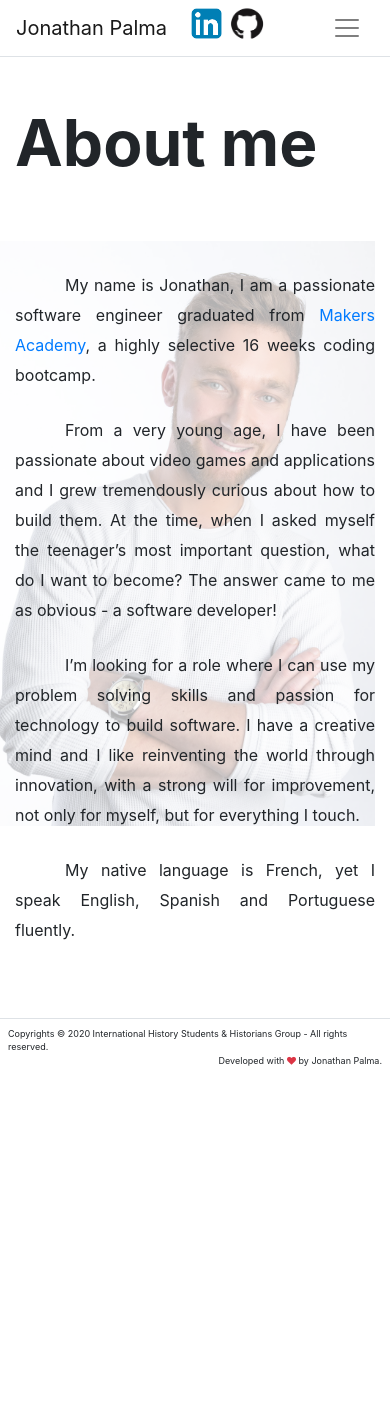
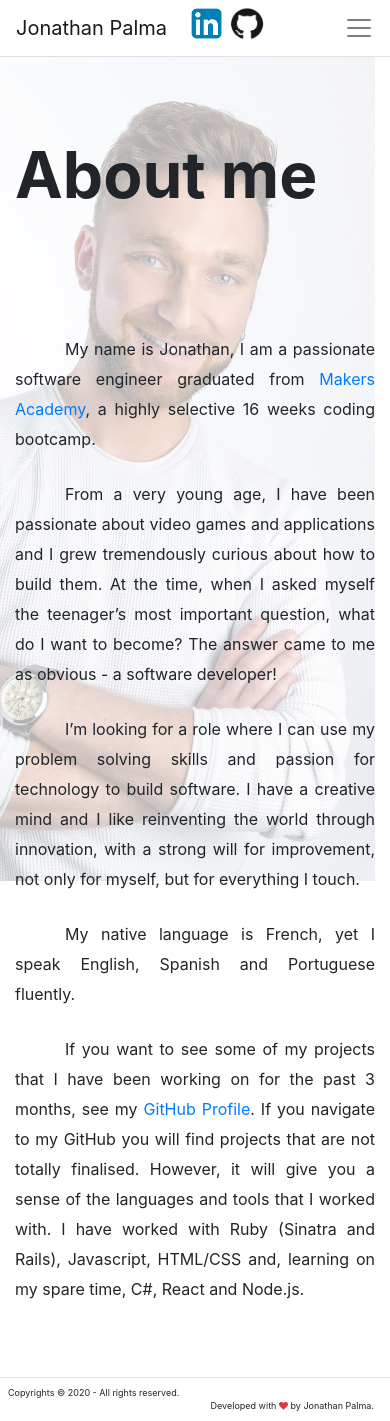
Before and after one commit to JonathanPalma-code/My-Portfolio, a React (Create React App) app: page /about in a window 390 px wide. Before the commit the page ends 1075 px from the top, so only its background shows below. Built offline with nearby package versions, Linux system fonts and the light colour scheme.

Commit message:
style: background responsive aboutPage img

```diff
--- a/src/App.js
+++ b/src/App.js
@@ -45,7 +45,7 @@ class App extends React.Component {
       <Router>
         <Container className="p-0" fluid={true}>
 
-          <Navbar className="border-bottom" bg="transparent" expand="lg">
+          <Navbar className="border-bottom pr-1" bg="transparent" expand="lg">
             <Navbar.Brand>Jonathan Palma
               <a href="https://www.linkedin.com/in/jonathan-palma-096a65112/">
                 <img className="p-fluid" src={Linkedin} alt="LinkedIn" /></a>
--- a/src/components/Content.js
+++ b/src/components/Content.js
@@ -8,7 +8,7 @@ function Content(props) {
   return(
     <Container fluid={true}>
       <Row className="justify-content-center">
-        <Col md={8}>
+        <Col md={12}>
           {props.children}
         </Col>
       </Row>
--- a/src/components/Footer.js
+++ b/src/components/Footer.js
@@ -8,10 +8,10 @@ function Footer(){
     <footer className="mt-5">
       <Container fluid={true}>
         <Row className="border-top justify-content-between p-2 footer">
-          <Col className="p-0" md={8}>
-            Copyrights © 2020 International History Students & Historians Group - All rights reserved.
+          <Col className="p-0" md={6}>
+            Copyrights © 2020 - All rights reserved.
           </Col>
-          <Col className="p-0 d-flex justify-content-end footer" md={4}>
+          <Col className="p-0 pr-2 d-flex justify-content-end footer" md={6}>
             <span>
             Developed with <i className='fa fa-heart text-danger'></i> by Jonathan Palma.
             </span>
--- a/src/components/Hero.js
+++ b/src/components/Hero.js
@@ -6,8 +6,8 @@ import Col from 'react-bootstrap/Col';
 
 function Hero(props){
   return(
-    <Jumbotron className="bg-transparent jumbotron-fluid p-0">
-      <Container fluid={true}>
+    <Jumbotron className="bg-transparent jumbotron-fluid">
+      <Container>
         <Row className="justify-content-center py-5">
           <Col md={8} sm={12}>
             { props.title && <h1 className="display-1 font-weight-bolder">{props.title}</h1> }
--- a/src/index.css
+++ b/src/index.css
@@ -71,11 +71,12 @@ div.self-img {
 }
 
 img.Photo {
-  padding-top: 46%;
+  padding-top: 25%;
   position: fixed;
   z-index: -1;
-  width: 60%;
+  width: 50%;
   opacity: 0.3;
+  overflow: hidden;
 }
 
 .p-card {
@@ -117,11 +118,13 @@ img.Photo {
   }
 
   img.Photo {
-  padding-top: 33rem;
+  padding-top: 450px;
+  padding-left: 10%;
   position: fixed;
   z-index: -1;
-  width: 100%;
+  width: 980px;
   opacity: 0.3;
+  zoom: 0.6;
   }
 
   .p-card {
--- a/src/pages/AboutPage.js
+++ b/src/pages/AboutPage.js
@@ -10,7 +10,7 @@ function AboutPage(props) {
       <Hero title={props.title} />
       <Content>
         <div className='self-img'>
-          <img className="Photo" src={jonathanpalma} alt={jonathanpalma}/>
+          <img className=" ml-5 Photo" src={jonathanpalma} alt={jonathanpalma}/>
         </div>
         <span>
           <p className="p2">My name is Jonathan, I am a passionate software engineer graduated from <a href="https://makers.tech/">Makers Academy</a>, a highly selective 16 weeks coding bootcamp.</p>
@@ -22,6 +22,11 @@ function AboutPage(props) {
             I have a creative mind and I like reinventing the world through innovation, with a strong will for improvement, not only for myself, but for everything I touch.
           </p>
           <p className="p2">My native language is French, yet I speak English, Spanish and Portuguese fluently.</p>
+          <p className="p2">
+            If you want to see some of my projects that I have been working on for the past 3 months, see my <a href="https://github.com/JonathanPalma-code">GitHub Profile</a>.
+            If you navigate to my GitHub you will find projects that are not totally finalised. However, it will give you a sense of the languages and tools that I worked with.
+            I have worked with Ruby (Sinatra and Rails), Javascript, HTML/CSS and, learning on my spare time, C#, React and Node.js.
+          </p>
         </span>
       </Content>
     </div>
```
